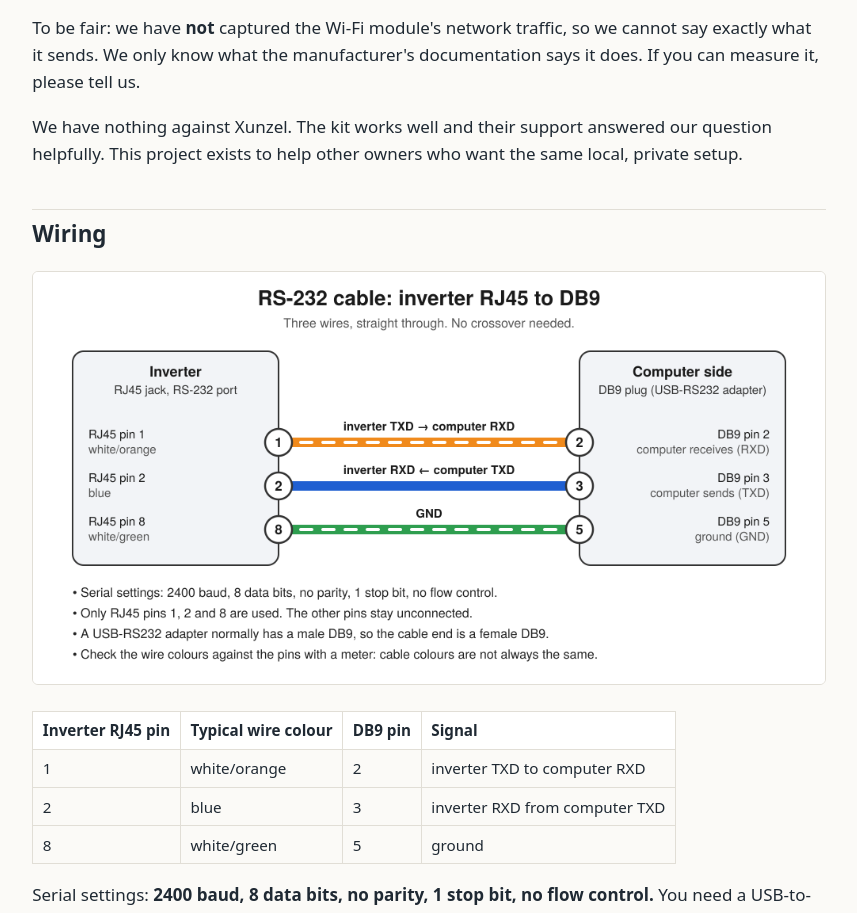
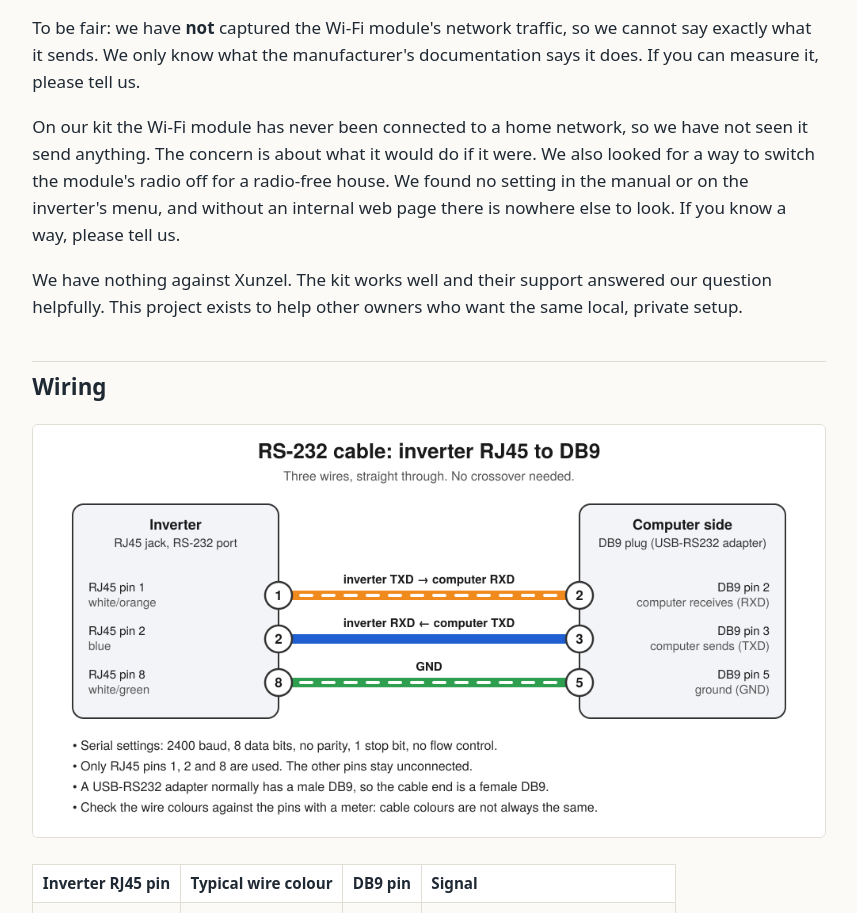
Before and after one commit to Terramadas/Xunzel-RS232-Protocol, a plain HTML site: page index.html in a window 1280 px wide. Shown: the part 2354-3267 px from the top of the page, without its empty margins (211-1068 px from the left). Drawn offline with Linux system fonts and the light colour scheme.

Commit message:
text update

```diff
--- a/index.html
+++ b/index.html
@@ -108,6 +108,7 @@
   <li><strong>Good to know: there is no local web page.</strong> We asked Xunzel support how to reach the inverter's internal web page. Their friendly, quick answer (June 2026): &ldquo;This inverter does not have an internal web interface.&rdquo; The inverter's Wi-Fi module gives you an address on its own network, but no page to open. So if you want local-only monitoring, the serial port is the way, and that is what this project is for.</li>
 </ul>
 <p>To be fair: we have <strong>not</strong> captured the Wi-Fi module's network traffic, so we cannot say exactly what it sends. We only know what the manufacturer's documentation says it does. If you can measure it, please tell us.</p>
+<p>On our kit the Wi-Fi module has never been connected to a home network, so we have not seen it send anything. The concern is about what it would do if it were. We also looked for a way to switch the module's radio off for a radio-free house. We found no setting in the manual or on the inverter's menu, and without an internal web page there is nowhere else to look. If you know a way, please tell us.</p>
 <p>We have nothing against Xunzel. The kit works well and their support answered our question helpfully. This project exists to help other owners who want the same local, private setup.</p>
 
 <h2 id="wiring">Wiring</h2>
```
Also changed, not shown: 1 other file.
